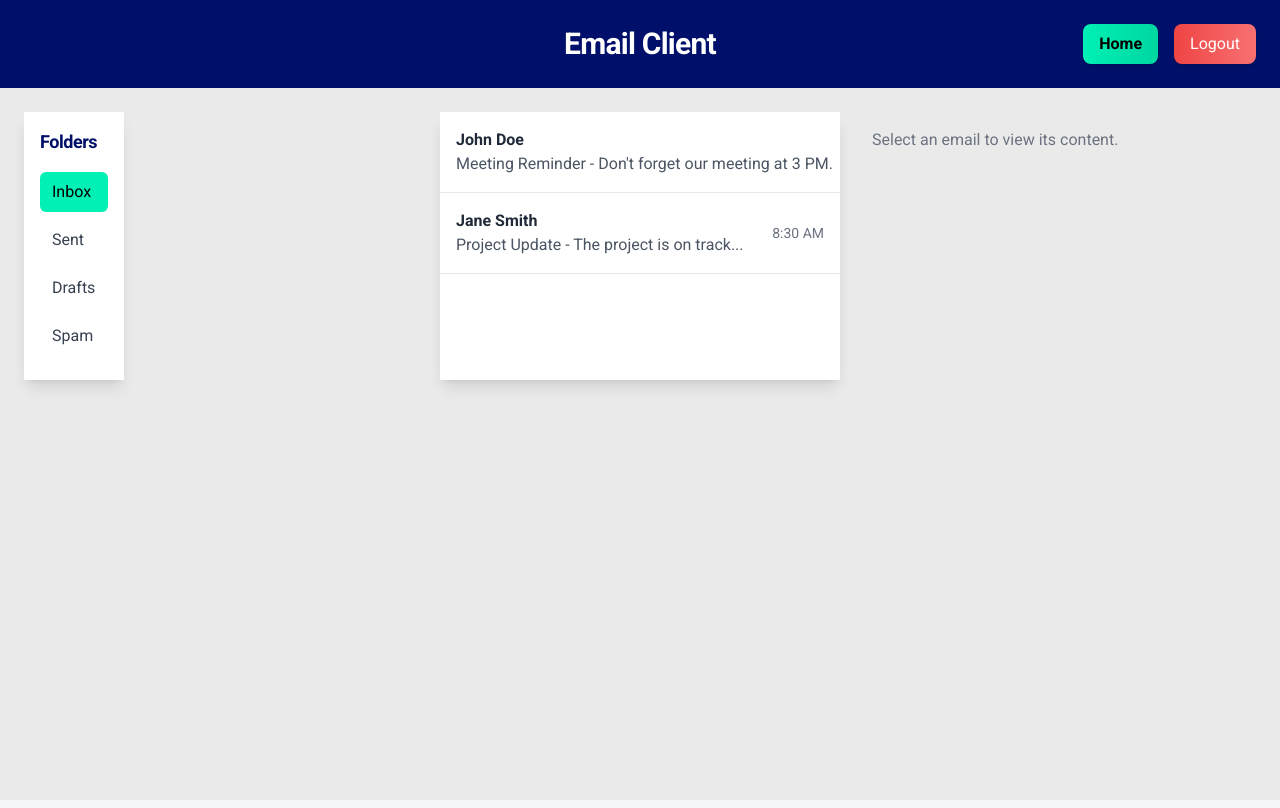
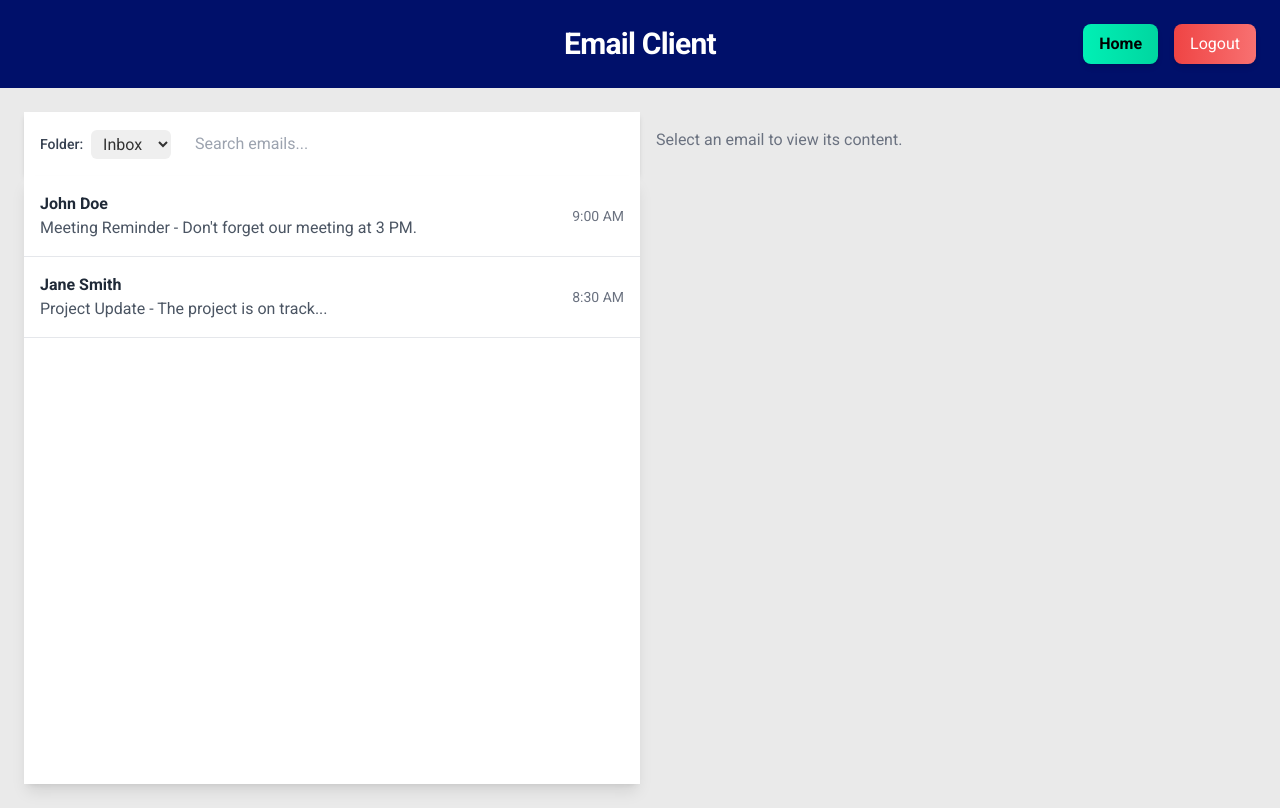
Before and after one commit to CSEN603-2025/Ghost-in-the-Machine, a React (Create React App) app: page /corp-emails in a window 1280 px wide. Built offline with nearby package versions, Linux system fonts and the light colour scheme; a web font is replaced by a local one.

Commit message:
revised email page

```diff
--- /dev/null
+++ b/src/components/EmailFilter.jsx
@@ -0,0 +1,39 @@
+import React from 'react';
+import PropTypes from 'prop-types';
+
+const EmailFilter = ({ folders, selectedFolder, onSelectFolder, searchTerm, onSearchTermChange }) => (
+  <div className="flex items-center justify-between bg-white p-4 shadow-md">
+    <div className="flex items-center space-x-2">
+      <label htmlFor="folder" className="text-sm font-medium text-gray-700">Folder:</label>
+      <select
+        id="folder"
+        value={selectedFolder}
+        onChange={(e) => onSelectFolder(e.target.value)}
+        className="border-gray-300 rounded-md py-1 px-2 focus:border-[#00106A] focus:ring-[#00106A]"
+      >
+        {folders.map((folder) => (
+          <option key={folder} value={folder}>{folder}</option>
+        ))}
+      </select>
+    </div>
+    <div className="flex-1 mx-4">
+      <input
+        type="text"
+        placeholder="Search emails..."
+        value={searchTerm}
+        onChange={(e) => onSearchTermChange(e.target.value)}
+        className="w-full border-gray-300 rounded-md py-1 px-2 focus:border-[#00106A] focus:ring-[#00106A]"
+      />
+    </div>
+  </div>
+);
+
+EmailFilter.propTypes = {
+  folders: PropTypes.arrayOf(PropTypes.string).isRequired,
+  selectedFolder: PropTypes.string.isRequired,
+  onSelectFolder: PropTypes.func.isRequired,
+  searchTerm: PropTypes.string.isRequired,
+  onSearchTermChange: PropTypes.func.isRequired,
+};
+
+export default EmailFilter;
--- a/src/pages/EmailClientPage.jsx
+++ b/src/pages/EmailClientPage.jsx
@@ -1,6 +1,6 @@
 import React, { useState } from 'react';
 import { useNavigate } from 'react-router-dom';
-import EmailSidebar from '../components/EmailSidebar';
+import EmailFilter from '../components/EmailFilter';
 import EmailItem from '../components/EmailItem';
 import EmailContent from '../components/EmailContent';
 
@@ -17,8 +17,14 @@ const EmailClientPage = () => {
 
   const [selectedFolder, setSelectedFolder] = useState('Inbox');
   const [selectedEmail, setSelectedEmail] = useState(null);
+  const [searchTerm, setSearchTerm] = useState('');
 
-  const filteredEmails = dummyEmails.filter(email => email.folder === selectedFolder);
+  const filteredEmails = dummyEmails.filter(email =>
+    email.folder === selectedFolder &&
+    (email.sender.toLowerCase().includes(searchTerm.toLowerCase()) ||
+     email.subject.toLowerCase().includes(searchTerm.toLowerCase()) ||
+     email.snippet.toLowerCase().includes(searchTerm.toLowerCase()))
+  );
 
   const handleHome = () => navigate('/');
   const handleLogout = () => navigate('/login');
@@ -46,18 +52,27 @@ const EmailClientPage = () => {
         </div>
       </div>
 
-      <div className="grid grid-cols-1 lg:grid-cols-3 gap-4 px-6 py-6">
-        <EmailSidebar
+      <div className="flex px-6 py-6 h-[calc(100vh-5rem)]">
+        {/* Left half: filter + email list */}
+        <div className="w-1/2 flex flex-col">
+          <EmailFilter
             folders={folders}
             selectedFolder={selectedFolder}
             onSelectFolder={folder => { setSelectedFolder(folder); setSelectedEmail(null); }}
+            searchTerm={searchTerm}
+            onSearchTermChange={setSearchTerm}
           />
-        <div className="bg-white shadow-lg h-full overflow-auto">
+          <div className="flex-1 bg-white shadow-lg overflow-auto">
             {filteredEmails.map(email => (
               <EmailItem key={email.id} email={email} onClick={setSelectedEmail} />
             ))}
           </div>
+        </div>
+
+        {/* Right half: email content */}
+        <div className="w-1/2 flex flex-col">
           <EmailContent email={selectedEmail} />
+        </div>
       </div>
     </div>
   );
```
Also changed, not shown: src/pages/LoginPage.jsx (line endings or trailing spaces). Lines whose indentation alone changed are shown as unchanged.
